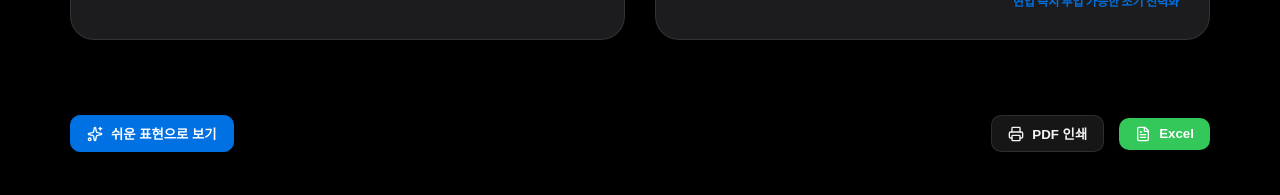
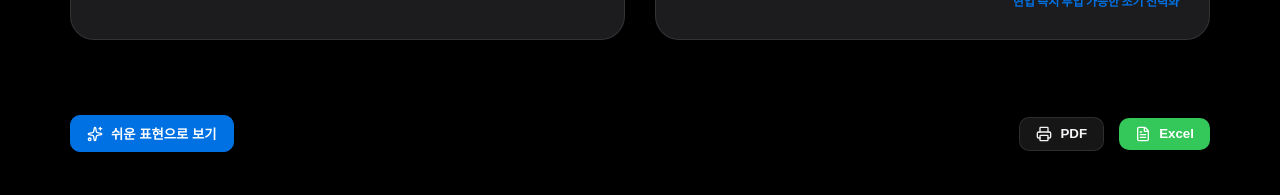
Before and after one commit to heekeunlee/lecture_assist001, a React (Vite) app: page / in a window 1280 px wide. Shown: the part 860-1055 px from the top of the page. Built offline with nearby package versions, Linux system fonts and the light colour scheme; the HTML template or start-up script is replaced by a standard one.

Commit message:
style: change PDF button text

```diff
--- a/src/App.tsx
+++ b/src/App.tsx
@@ -436,7 +436,7 @@ export default function App() {
                   onClick={() => window.print()}
                 >
                   <Printer size={16} />
-                  <span>PDF 인쇄</span>
+                  <span>PDF</span>
                 </button>
                 <button
                   className="toggle-button download-btn"
```
